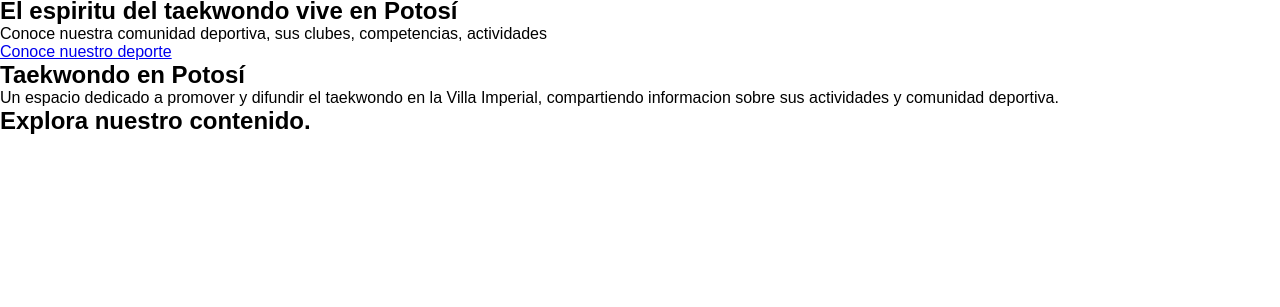
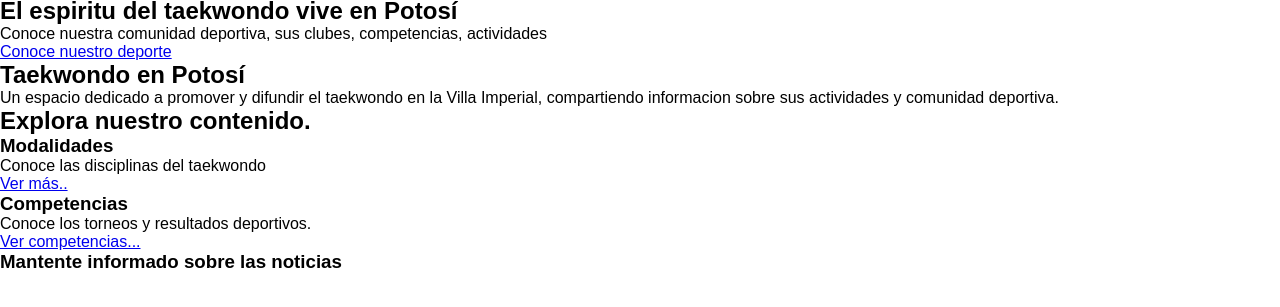
Before and after one commit to luisangelcallapaa-sudo/Avance-del-proyecto, a plain HTML site: page index.html in a window 1280 px wide. Shown: the part 67-374 px from the top of the page. Drawn offline with Linux system fonts and the light colour scheme.

Commit message:
Agregar nueva seccion de taekwondo

```diff
--- a/index.html
+++ b/index.html
@@ -39,6 +39,28 @@
         </section>
         <section id="secciones">
             <h2>Explora nuestro contenido.</h2>
+            <div class="contenedor-tarjeta">
+                <article class="tarjeta">
+                    <h3>Modalidades</h3>
+                    <p>
+                        Conoce las disciplinas del taekwondo
+                    </p>
+                    <a href="pages/modalidades.html">
+                        Ver más..
+                    </a>
+                </article>
+                <article class="tarjeta">
+                    <h3>Competencias</h3>
+                    <p>Conoce los torneos y resultados deportivos.</p>
+                    <a href="pages/competencias.html">
+                        Ver competencias...
+                    </a>
+                </article>
+                <article class="tarjeta">
+                    <h3>Mantente informado sobre las noticias</h3>
+                    <p></p>
+                </article>
+            </div>
         </section>
     </main>
 </body>
```
Also changed, not shown: 1 other file.
